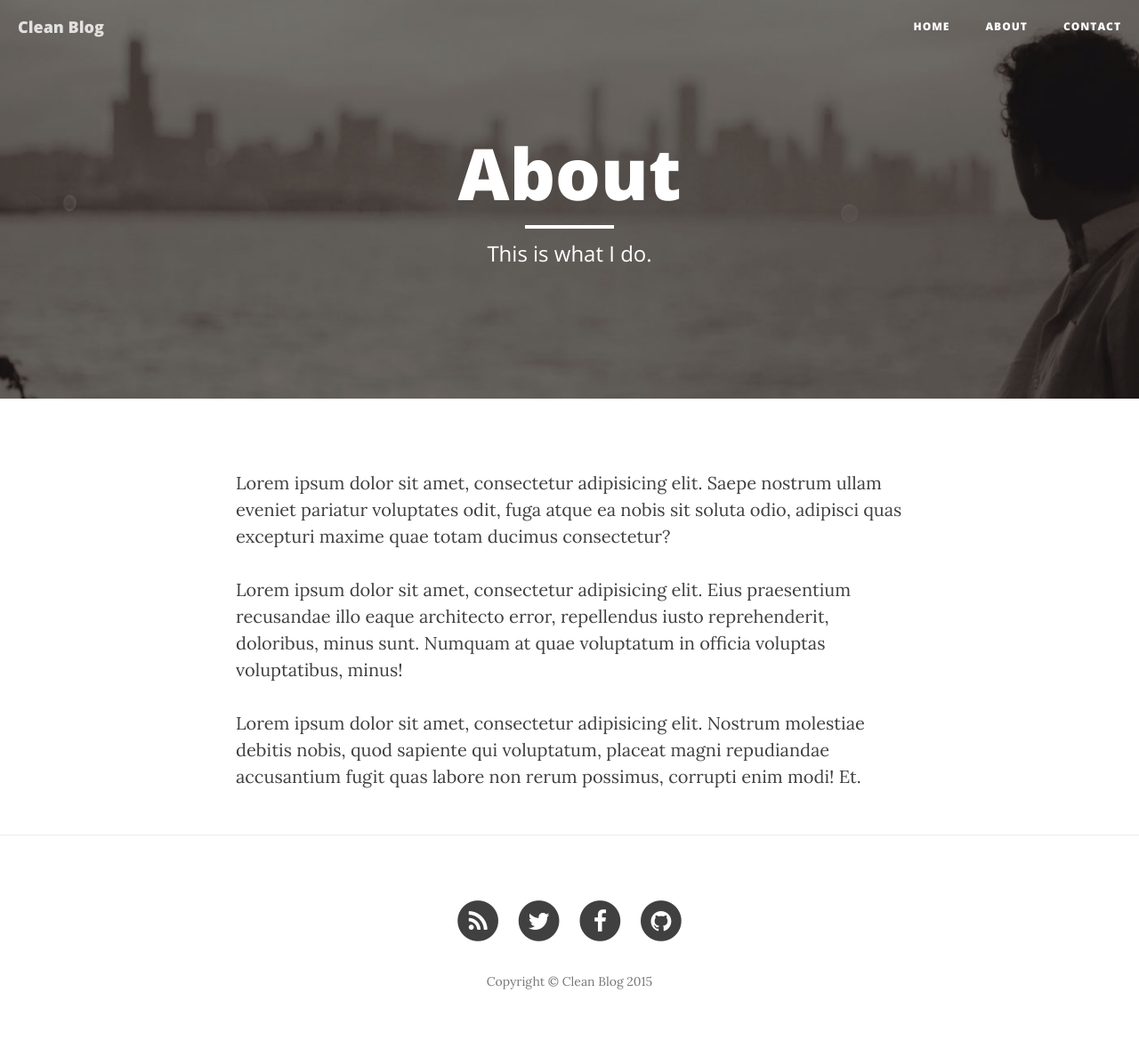
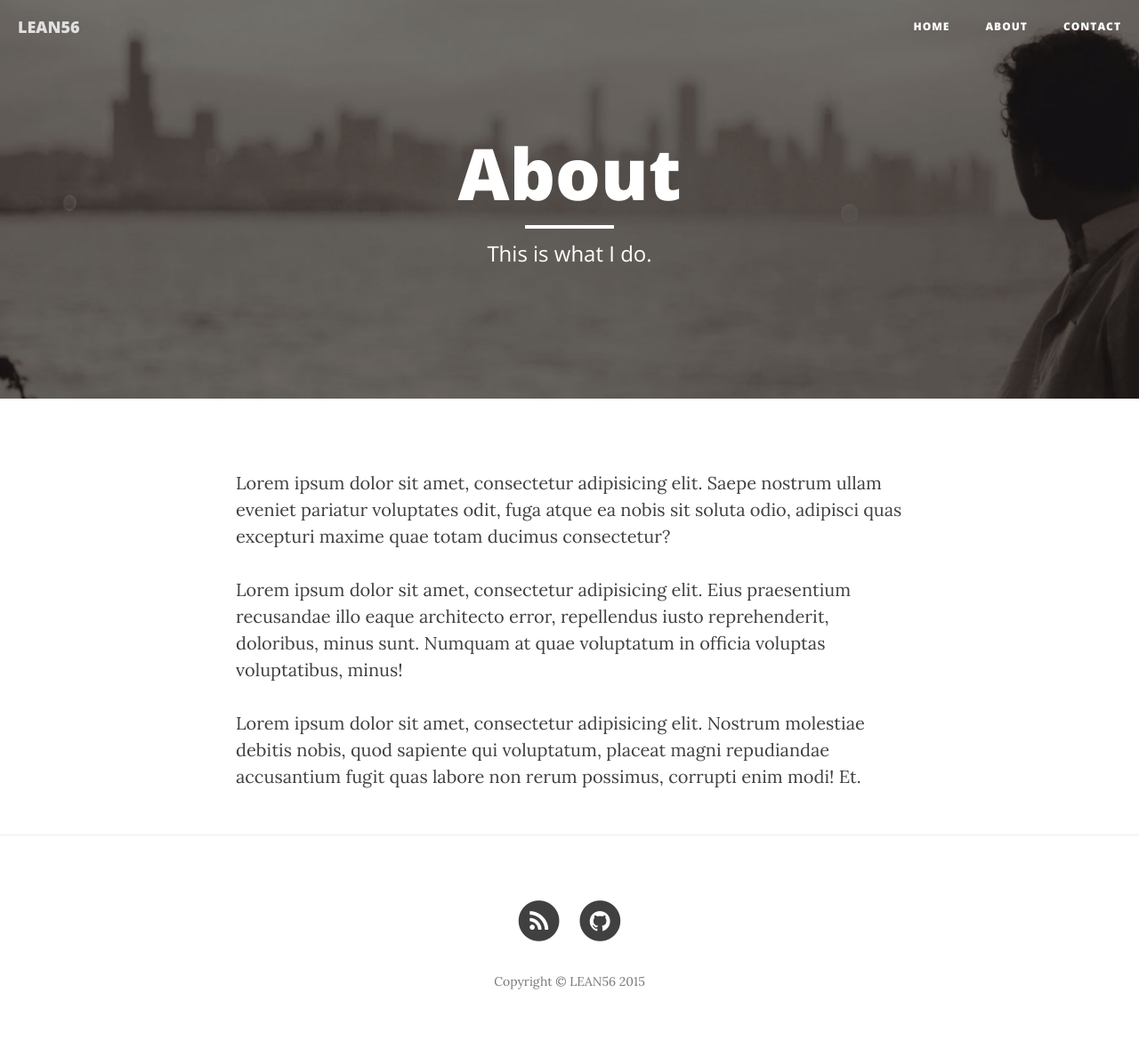
Before and after one commit to zhangchaoxu/zhangchaoxu.github.io, a Jekyll site: the page built from about.html, in a window 1280 px wide. Shown: the whole page at 89% size. Built offline with Jekyll 4.4.1, drawn with Linux system fonts in a browser that asks for light colours; nearby versions of some CDN libraries; some of the changed lines change nothing that is shown.

Commit message:
edit config.yml

```diff
--- a/_config.yml
+++ b/_config.yml
@@ -1,13 +1,13 @@
 # Site settings
-title: Clean Blog
+title: LEAN56
 header-img: img/home-bg.jpg
-email: your-email@yourdomain.com
-description: "Write your site description here. It will be used as your sites meta description as well!"
-baseurl: "/startbootstrap-clean-blog-jekyll"
-url: "http://yourdomain.com"
-twitter_username: SBootstrap
-github_username:  davidtmiller
-facebook_username:  IronSummitMedia
+email: zhangchaoxu@gmail.com
+description: "Lean56, esp4u, especiall for you, Charles"
+baseurl: "/"
+url: "http://lean56.com"
+#twitter_username: SBootstrap
+github_username:  zhangchaoxu
+#facebook_username:  IronSummitMedia
 
 # Build settings
 markdown: kramdown
```
